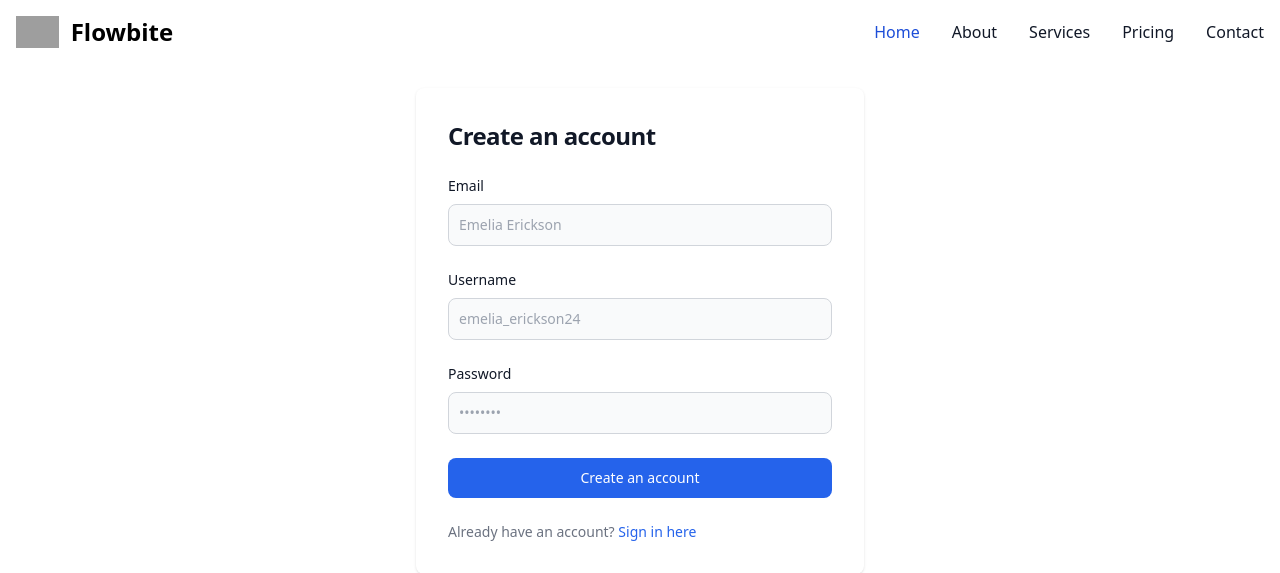
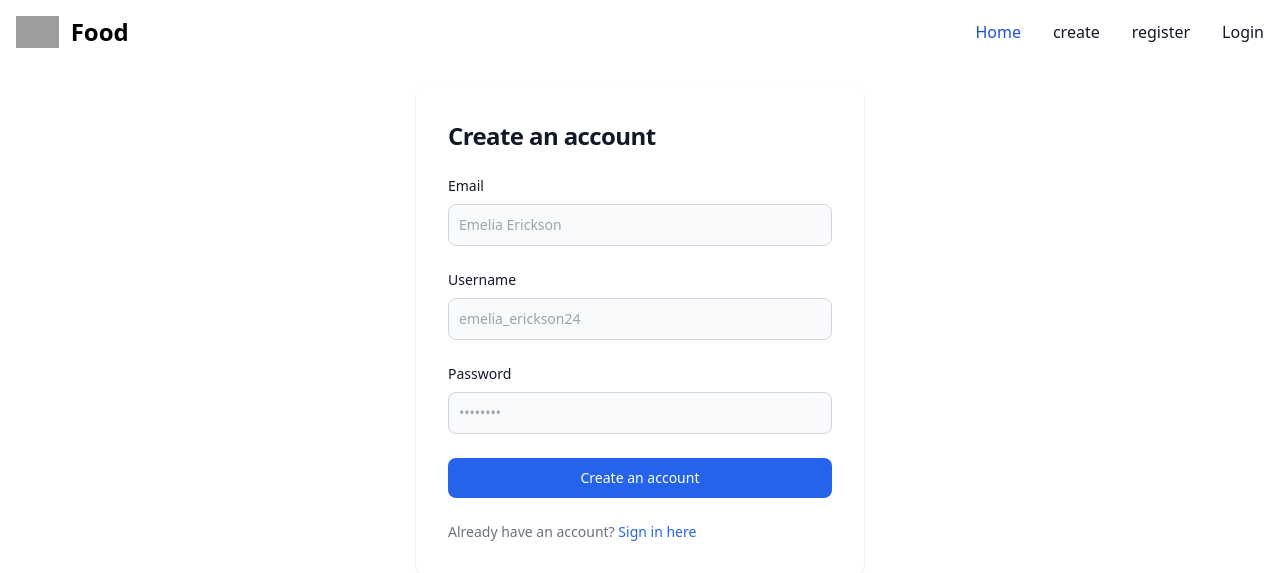
Before and after one commit to ajaysubedi0-0/15daysdjango, a Django app: page /blog/register/ in a window 1280 px wide. Shown: the top 573 px of the page. Run offline with Django 5.2, Linux system fonts and the light colour scheme; grey boxes are pictures that could not be loaded.

Commit message:
logo image+Nav Update

```diff
--- a/blog/templates/components/_navbar.html
+++ b/blog/templates/components/_navbar.html
@@ -1,82 +1,28 @@
-
 <nav class="bg-white border-gray-200 dark:bg-gray-900">
   <div class="max-w-screen-xl flex flex-wrap items-center justify-between mx-auto p-4">
-    <a
-      href="https://flowbite.com"
-      class="flex items-center space-x-3 rtl:space-x-reverse">
-      <img
-        src="https://flowbite.com/docs/images/logo.svg"
-        class="h-8"
-        alt="Flowbite Logo"
-      />
-      <span
-        class="self-center text-2xl font-semibold whitespace-nowrap dark:text-white"
-        >Flowbite</span
-      >
+    <a href="" class="flex items-center space-x-3 rtl:space-x-reverse">
+      <img src="https://res.cloudinary.com/dov4u1dt9/image/upload/v1728822135/media/logo/dyr0g1fixfpfp3cspcvw.png" class="h-8" alt="Food Logo" />
+      <span class="self-center text-2xl font-semibold whitespace-nowrap dark:text-white">Food</span>
     </a>
-    <button
-      data-collapse-toggle="navbar-default"
-      type="button"
-      class="inline-flex items-center p-2 w-10 h-10 justify-center text-sm text-gray-500 rounded-lg md:hidden hover:bg-gray-100 focus:outline-none focus:ring-2 focus:ring-gray-200 dark:text-gray-400 dark:hover:bg-gray-700 dark:focus:ring-gray-600"
-      aria-controls="navbar-default"
-      aria-expanded="false"
-    >
+    <button data-collapse-toggle="navbar-default" type="button" class="inline-flex items-center p-2 w-10 h-10 justify-center text-sm text-gray-500 rounded-lg md:hidden hover:bg-gray-100 focus:outline-none focus:ring-2 focus:ring-gray-200 dark:text-gray-400 dark:hover:bg-gray-700 dark:focus:ring-gray-600" aria-controls="navbar-default" aria-expanded="false">
       <span class="sr-only">Open main menu</span>
-      <svg
-        class="w-5 h-5"
-        aria-hidden="true"
-        xmlns="http://www.w3.org/2000/svg"
-        fill="none"
-        viewBox="0 0 17 14"
-      >
-        <path
-          stroke="currentColor"
-          stroke-linecap="round"
-          stroke-linejoin="round"
-          stroke-width="2"
-          d="M1 1h15M1 7h15M1 13h15"
-        />
+      <svg class="w-5 h-5" aria-hidden="true" xmlns="http://www.w3.org/2000/svg" fill="none" viewBox="0 0 17 14">
+        <path stroke="currentColor" stroke-linecap="round" stroke-linejoin="round" stroke-width="2" d="M1 1h15M1 7h15M1 13h15" />
       </svg>
     </button>
     <div class="hidden w-full md:block md:w-auto" id="navbar-default">
-      <ul
-        class="font-medium flex flex-col p-4 md:p-0 mt-4 border border-gray-100 rounded-lg bg-gray-50 md:flex-row md:space-x-8 rtl:space-x-reverse md:mt-0 md:border-0 md:bg-white dark:bg-gray-800 md:dark:bg-gray-900 dark:border-gray-700"
-      >
+      <ul class="font-medium flex flex-col p-4 md:p-0 mt-4 border border-gray-100 rounded-lg bg-gray-50 md:flex-row md:space-x-8 rtl:space-x-reverse md:mt-0 md:border-0 md:bg-white dark:bg-gray-800 md:dark:bg-gray-900 dark:border-gray-700">
         <li>
-          <a
-            href="#"
-            class="block py-2 px-3 text-white bg-blue-700 rounded md:bg-transparent md:text-blue-700 md:p-0 dark:text-white md:dark:text-blue-500"
-            aria-current="page"
-            >Home</a
-          >
+          <a href="{% url 'home' %}" class="block py-2 px-3 text-white bg-blue-700 rounded md:bg-transparent md:text-blue-700 md:p-0 dark:text-white md:dark:text-blue-500" aria-current="page">Home</a>
         </li>
         <li>
-          <a
-            href="#"
-            class="block py-2 px-3 text-gray-900 rounded hover:bg-gray-100 md:hover:bg-transparent md:border-0 md:hover:text-blue-700 md:p-0 dark:text-white md:dark:hover:text-blue-500 dark:hover:bg-gray-700 dark:hover:text-white md:dark:hover:bg-transparent"
-            >About</a
-          >
+          <a href="{% url 'create' %}" class="block py-2 px-3 text-gray-900 rounded hover:bg-gray-100 md:hover:bg-transparent md:border-0 md:hover:text-blue-700 md:p-0 dark:text-white md:dark:hover:text-blue-500 dark:hover:bg-gray-700 dark:hover:text-white md:dark:hover:bg-transparent">create</a>
         </li>
         <li>
-          <a
-            href="#"
-            class="block py-2 px-3 text-gray-900 rounded hover:bg-gray-100 md:hover:bg-transparent md:border-0 md:hover:text-blue-700 md:p-0 dark:text-white md:dark:hover:text-blue-500 dark:hover:bg-gray-700 dark:hover:text-white md:dark:hover:bg-transparent"
-            >Services</a
-          >
+          <a href=" {% url 'register' %}" class="block py-2 px-3 text-gray-900 rounded hover:bg-gray-100 md:hover:bg-transparent md:border-0 md:hover:text-blue-700 md:p-0 dark:text-white md:dark:hover:text-blue-500 dark:hover:bg-gray-700 dark:hover:text-white md:dark:hover:bg-transparent">register</a>
         </li>
         <li>
-          <a
-            href="#"
-            class="block py-2 px-3 text-gray-900 rounded hover:bg-gray-100 md:hover:bg-transparent md:border-0 md:hover:text-blue-700 md:p-0 dark:text-white md:dark:hover:text-blue-500 dark:hover:bg-gray-700 dark:hover:text-white md:dark:hover:bg-transparent"
-            >Pricing</a
-          >
-        </li>
-        <li>
-          <a
-            href="#"
-            class="block py-2 px-3 text-gray-900 rounded hover:bg-gray-100 md:hover:bg-transparent md:border-0 md:hover:text-blue-700 md:p-0 dark:text-white md:dark:hover:text-blue-500 dark:hover:bg-gray-700 dark:hover:text-white md:dark:hover:bg-transparent"
-            >Contact</a
-          >
+          <a href="{% url 'login' %}" class="block py-2 px-3 text-gray-900 rounded hover:bg-gray-100 md:hover:bg-transparent md:border-0 md:hover:text-blue-700 md:p-0 dark:text-white md:dark:hover:text-blue-500 dark:hover:bg-gray-700 dark:hover:text-white md:dark:hover:bg-transparent">Login</a>
         </li>
       </ul>
     </div>
--- a/cms/settings.py
+++ b/cms/settings.py
@@ -178,7 +178,7 @@ CLOUDINARY_STORAGE = {
     'CLOUD_NAME': os.getenv('CLOUDINARY_NAME'),
     'API_KEY': os.getenv('CLOUDINARY_API_KEY'),
     'API_SECRET': os.getenv('CLOUDINARY_API_SECRET'),
-    'UPLOAD_PRESET': os.getenv('CLOUDINARY_UPLOAD_PRESET'),
+    #'UPLOAD_PRESET': os.getenv('CLOUDINARY_UPLOAD_PRESET'),
 }
 
 DEFAULT_FILE_STORAGE= 'cloudinary_storage.storage.MediaCloudinaryStorage'
```
